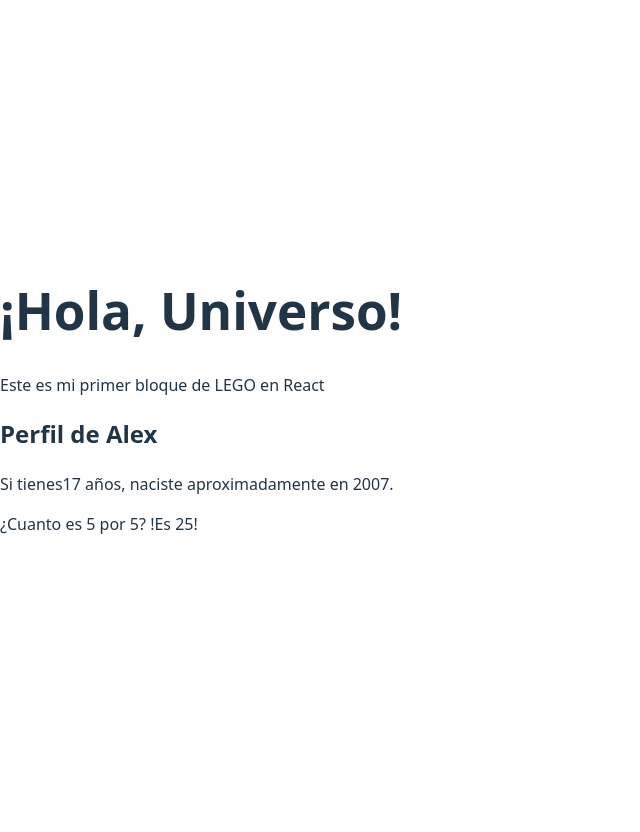
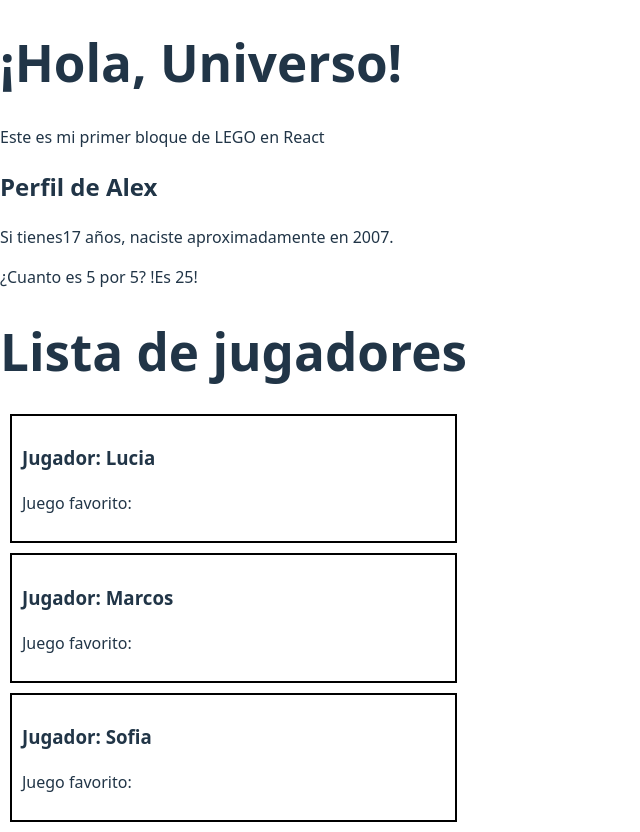
Before and after one commit to nicolascastrorodriguez69-wq/Ejemplos-guiados, a React (Vite) app: page / in a window 1280 px wide. Shown: the whole page, without its empty margins (0-640 px from the left). Before the commit the page ends 800 px from the top, so only its background shows below. Built offline with nearby package versions, Linux system fonts and the light colour scheme.

Commit message:
mi commit, ejemplos react yo no se que dijo mario

```diff
--- a/src/App.jsx
+++ b/src/App.jsx
@@ -1,6 +1,7 @@
 import React from 'react'
 import Saludo from './components/Saludo'
 import MatematicasMagicas from './components/MatematicasMagicas'
+import TarjetaUsuario from './components/TarjetaUsuario'
 
 
 const App = () => {
@@ -8,6 +9,13 @@ const App = () => {
     <div>
       < Saludo />
       <MatematicasMagicas />
+
+      <h1>Lista de jugadores</h1>
+      {/* ¡le pasamos los props como si fueran atributos HTML! */}
+      <TarjetaUsuario nombre="Lucia" juegoFavorito="Valorant" />
+      <TarjetaUsuario nombre="Marcos" juegoFavorito="MInecraft" />
+      <TarjetaUsuario nombre="Sofia" juegoFavorito="Elden Ring" />
+
     </div>
   )
 }
--- /dev/null
+++ b/src/components/TarjetaUsuario.jsx
@@ -0,0 +1,12 @@
+// 1. El Molde (Componente)
+// Archivo: TarjetaUsuario.jsx
+function TarjetaUsuario(props) {
+    return (
+        <div style={{ border: '2px solid black', padding: '10px', margin:'10px'}}>
+            <h3>Jugador: {props.nombre}</h3>
+            <p>Juego favorito: {props.JuegoFavorito}</p>
+            </div>
+    );
+}
+
+export default TarjetaUsuario
```
